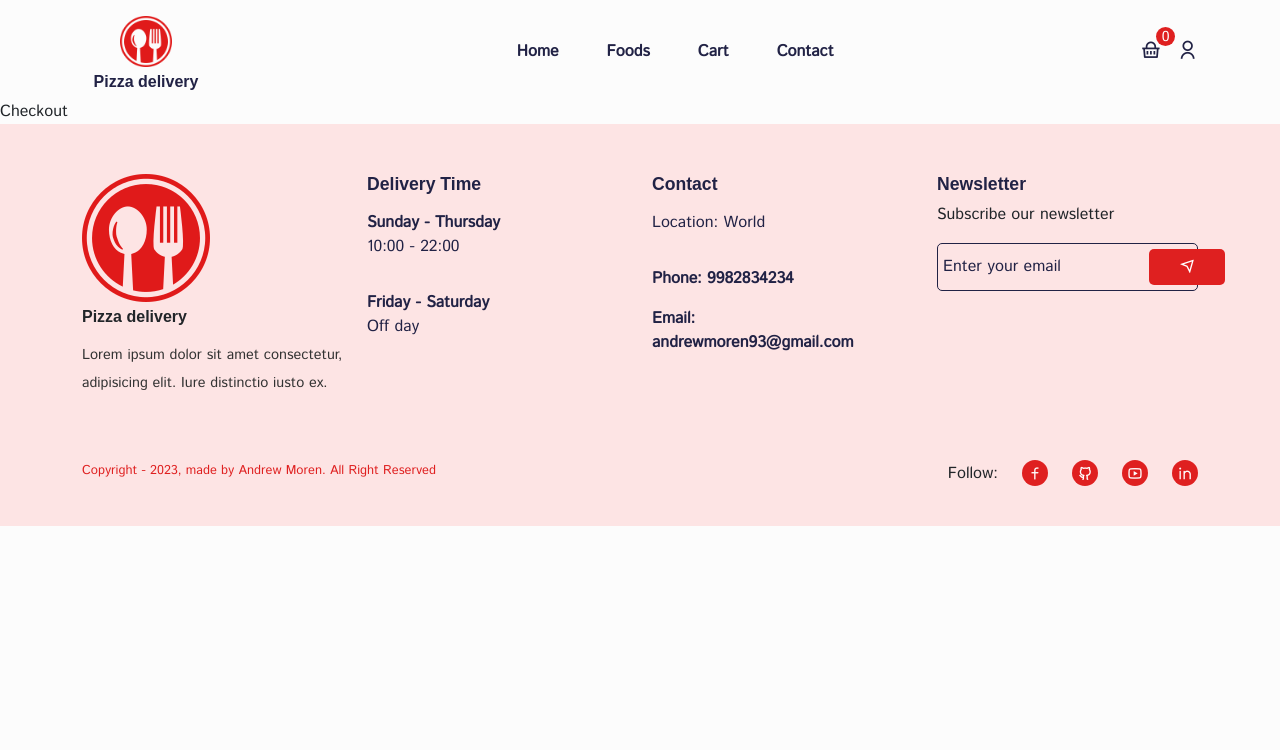
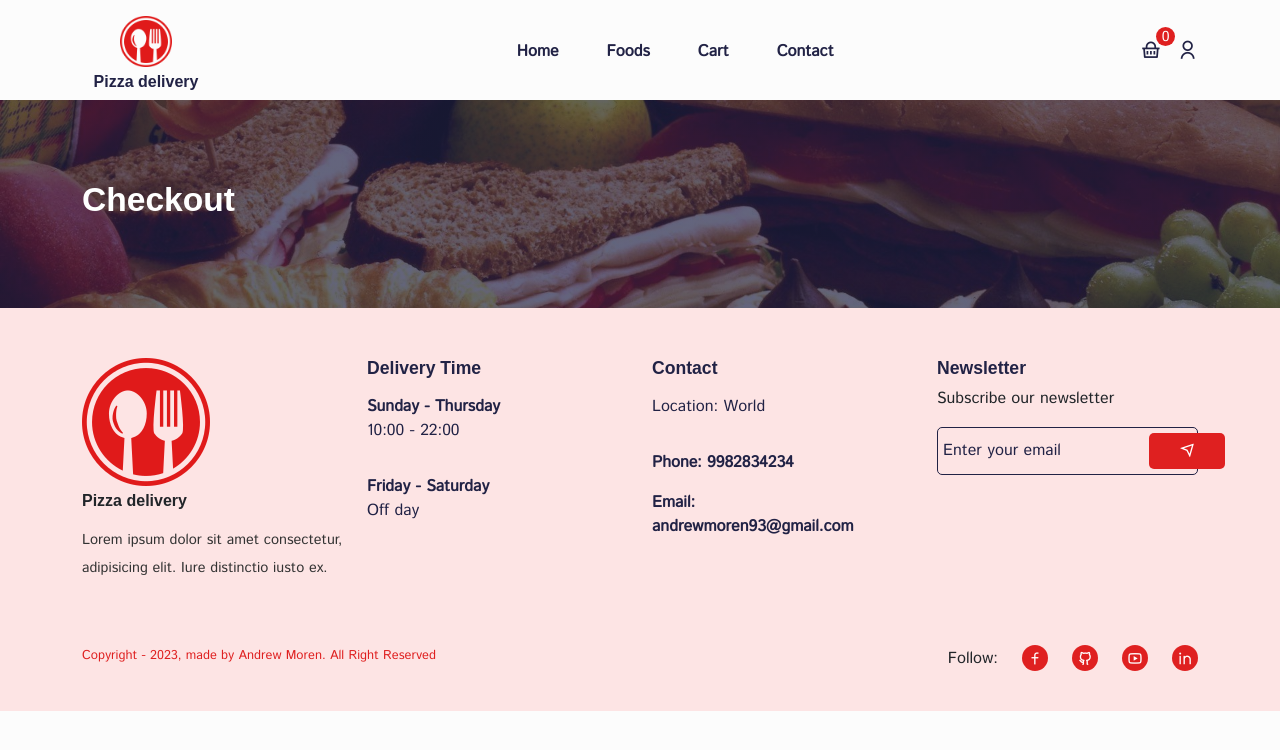
Before and after one commit to Andrewmoren/e_commerce_pizza, a React (Create React App) app: page /checkout in a window 1280 px wide. Shown: the top 750 px of the page. Built offline with nearby package versions, Linux system fonts and the light colour scheme; a web font is replaced by a local one.

Commit message:
start build Checkout

```diff
--- a/src/pages/Checkout.jsx
+++ b/src/pages/Checkout.jsx
@@ -1,7 +1,15 @@
 import React from "react";
+import { useSelector } from "react-redux";
+import { Container, Row, Col } from "reactstrap";
+import CommonSection from "../components/UI/common-section/CommonSection";
+import Helmet from "../components/Helmet/Helmet";
 
 const Checkout = () => {
-  return <div>Checkout</div>;
+  return (
+    <Helmet>
+      <CommonSection title="Checkout" />
+    </Helmet>
+  );
 };
 
 export default Checkout;
```
